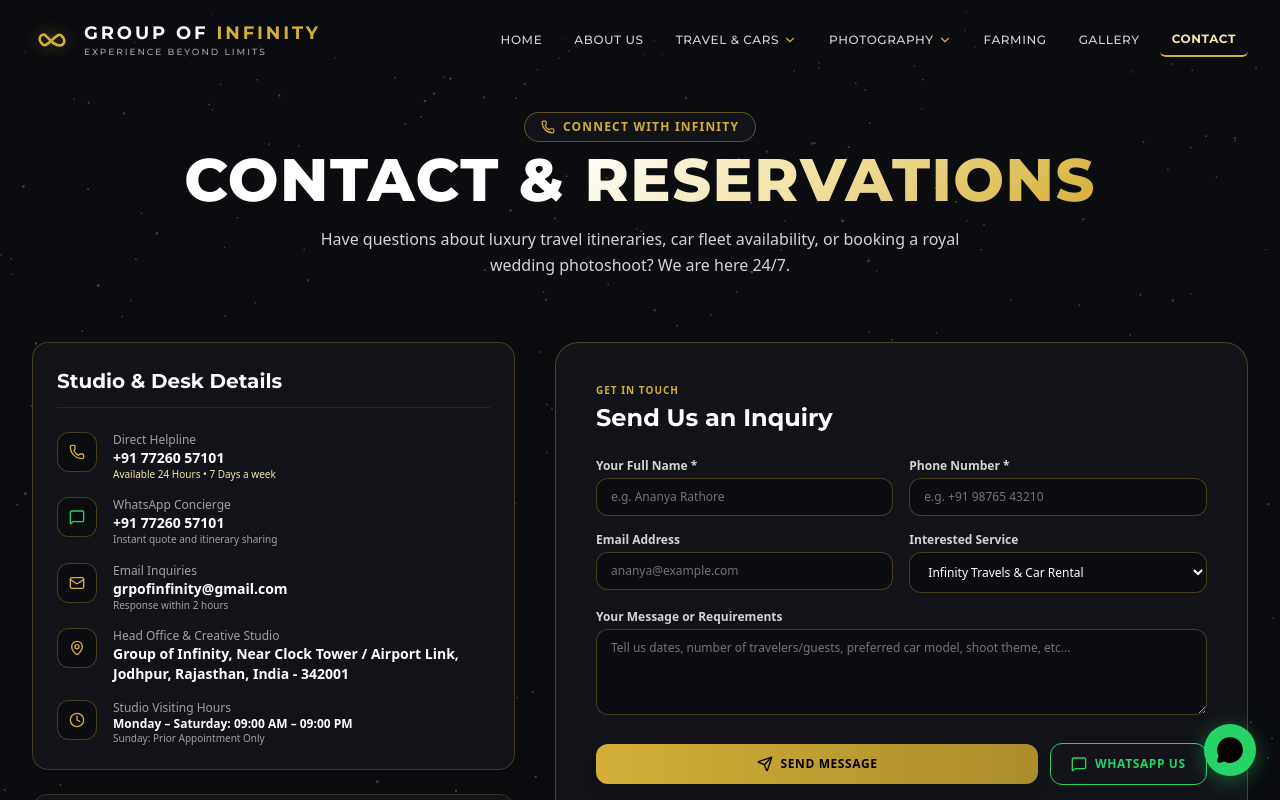
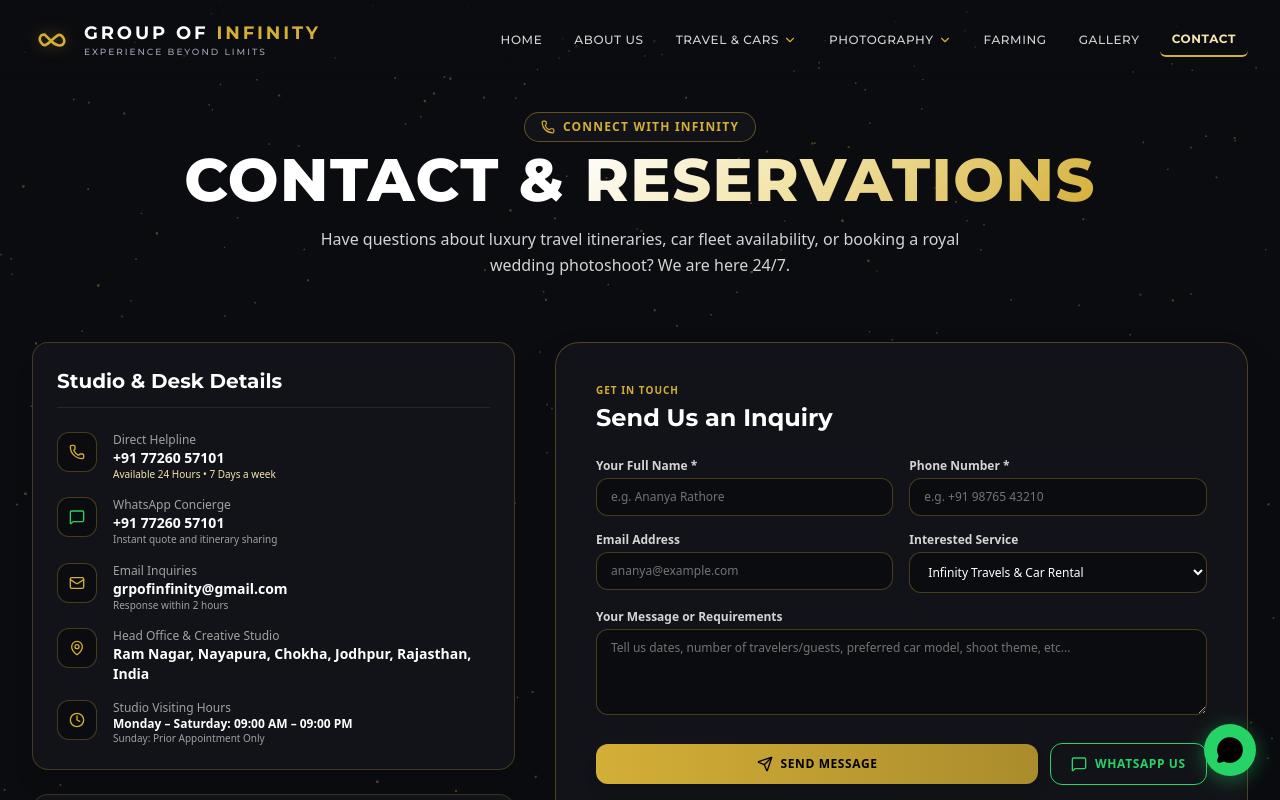
Before and after one commit to pawansingh282/rajputana-royal, a React (Vite) app: page / in a window 1280 px wide. Both pictures are taken after a click on the button "CONTACT". Shown: the top 800 px of the page. Built offline with nearby package versions, Linux system fonts and the light colour scheme; a web font is replaced by a local one.

Commit message:
Update business address

```diff
--- a/src/pages/ContactPage.tsx
+++ b/src/pages/ContactPage.tsx
@@ -123,7 +123,7 @@ export const ContactPage: React.FC = () => {
                   <div>
                     <div className="text-neutral-400 font-medium">Head Office & Creative Studio</div>
                     <div className="text-sm font-bold text-white">
-                      Group of Infinity, Near Clock Tower / Airport Link, Jodhpur, Rajasthan, India - 342001
+                      Ram Nagar, Nayapura, Chokha, Jodhpur, Rajasthan, India
                     </div>
                   </div>
                 </div>
@@ -150,7 +150,7 @@ export const ContactPage: React.FC = () => {
                 <div className="absolute inset-0 opacity-20 bg-[radial-gradient(#d4af37_1px,transparent_1px)] [background-size:16px_16px]"></div>
                 <div className="relative z-10 text-center space-y-1">
                   <MapPin className="w-8 h-8 text-[#d4af37] mx-auto animate-bounce" />
-                  <div className="text-xs font-bold text-white">Jodhpur, Rajasthan</div>
+                  <div className="text-xs font-bold text-white">Ram Nagar, Nayapura, Chokha, Jodhpur</div>
                   <div className="text-[10px] text-[#d4af37]">Blue City & Desert Gateway</div>
                 </div>
               </div>
--- a/src/pages/RestoredPages.tsx
+++ b/src/pages/RestoredPages.tsx
@@ -11,7 +11,7 @@ const content: Record<Props['page'], { eyebrow: string; title: string; intro: st
   farming: { eyebrow: 'Infinity Organic', title: 'ROOTED IN THE LAND', intro: 'Discover our upcoming work around Rajasthan, sustainable living and meaningful local experiences.', image: '/images/card_farming_farm.jpg', cards: [['Local first', 'Celebrating the people, produce and landscapes that make Rajasthan special.'], ['Slow experiences', 'Thoughtful visits designed around nature and culture.'], ['Coming soon', 'More details about this chapter will be shared shortly.']] },
   framing: { eyebrow: 'Infinity Framing', title: 'MAKE MEMORIES LAST', intro: 'Premium framing for photographs, art and the moments you never want to forget.', image: '/images/card_framing_wall.jpg', cards: [['Museum finish', 'Archival materials and careful craftsmanship for lasting quality.'], ['Made for you', 'Choose the style, size and finish that suits your memory.'], ['Coming soon', 'Our framing studio is opening soon.']] },
   gallery: { eyebrow: 'The gallery', title: 'A COLLECTION OF STORIES', intro: 'Browse selected moments from our travels, weddings and creative projects.', image: '/images/card_framing_wall.jpg', cards: [['Travel', 'Roads, forts, landscapes and the people we meet along the way.'], ['Weddings', 'Real emotion, refined details and unforgettable celebrations.'], ['Portraits', 'Honest, expressive images with a cinematic finish.']] },
-  contact: { eyebrow: 'Contact us', title: 'LET’S CREATE SOMETHING memorable', intro: 'Tell us what you are planning and our studio desk will get back to you.', image: '/images/card_travels_car.jpg', cards: [['Call us', '+91 12345 67890'], ['Email us', 'grpofinfinity@gmail.com'], ['Visit us', 'Jodhpur, Rajasthan, India']] },
+  contact: { eyebrow: 'Contact us', title: 'LET’S CREATE SOMETHING memorable', intro: 'Tell us what you are planning and our studio desk will get back to you.', image: '/images/card_travels_car.jpg', cards: [['Call us', '+91 12345 67890'], ['Email us', 'grpofinfinity@gmail.com'], ['Visit us', 'Ram Nagar, Nayapura, Chokha, Jodhpur, Rajasthan, India']] },
 };
 
 export function RestoredPage({ page, onNavigate }: Props) {
```
